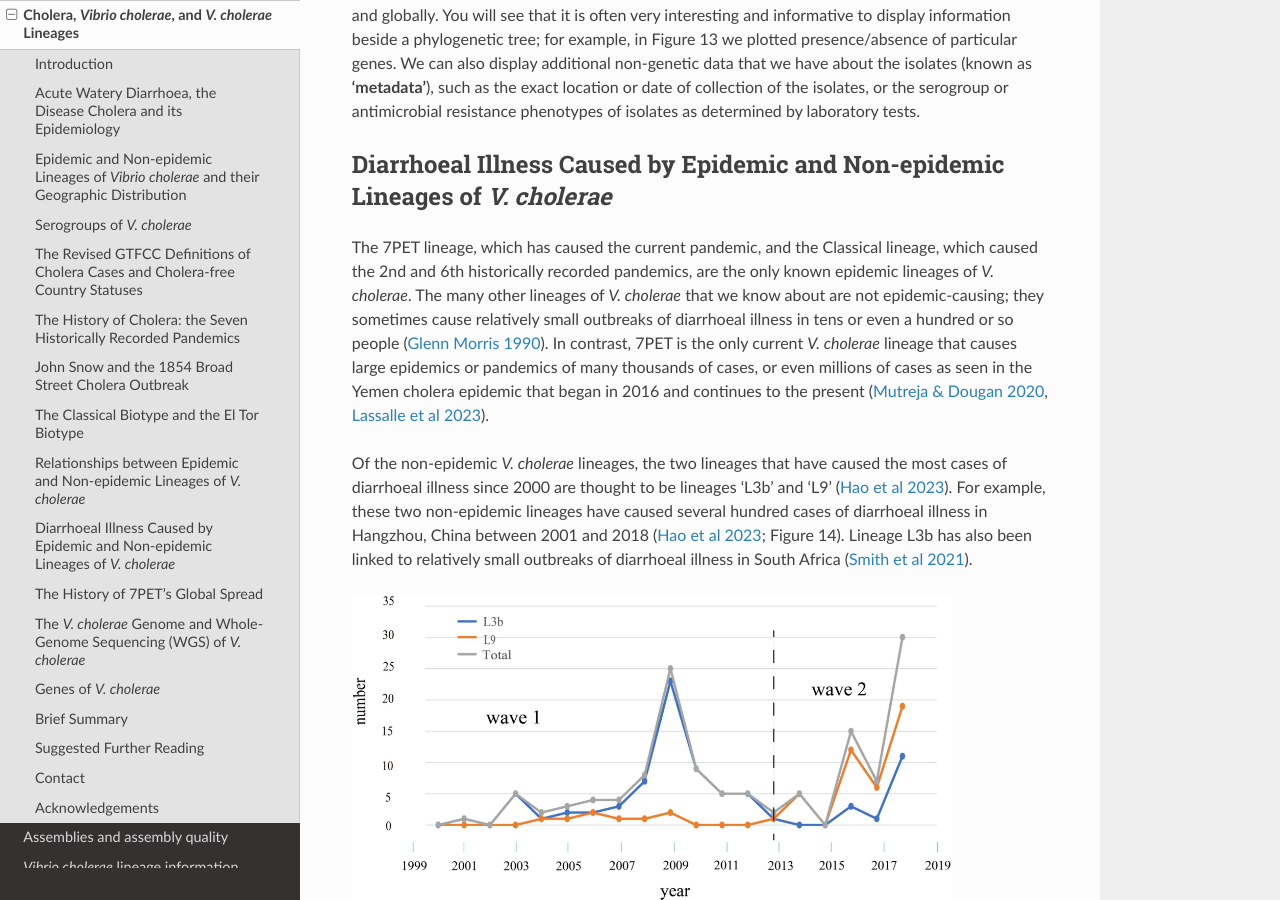
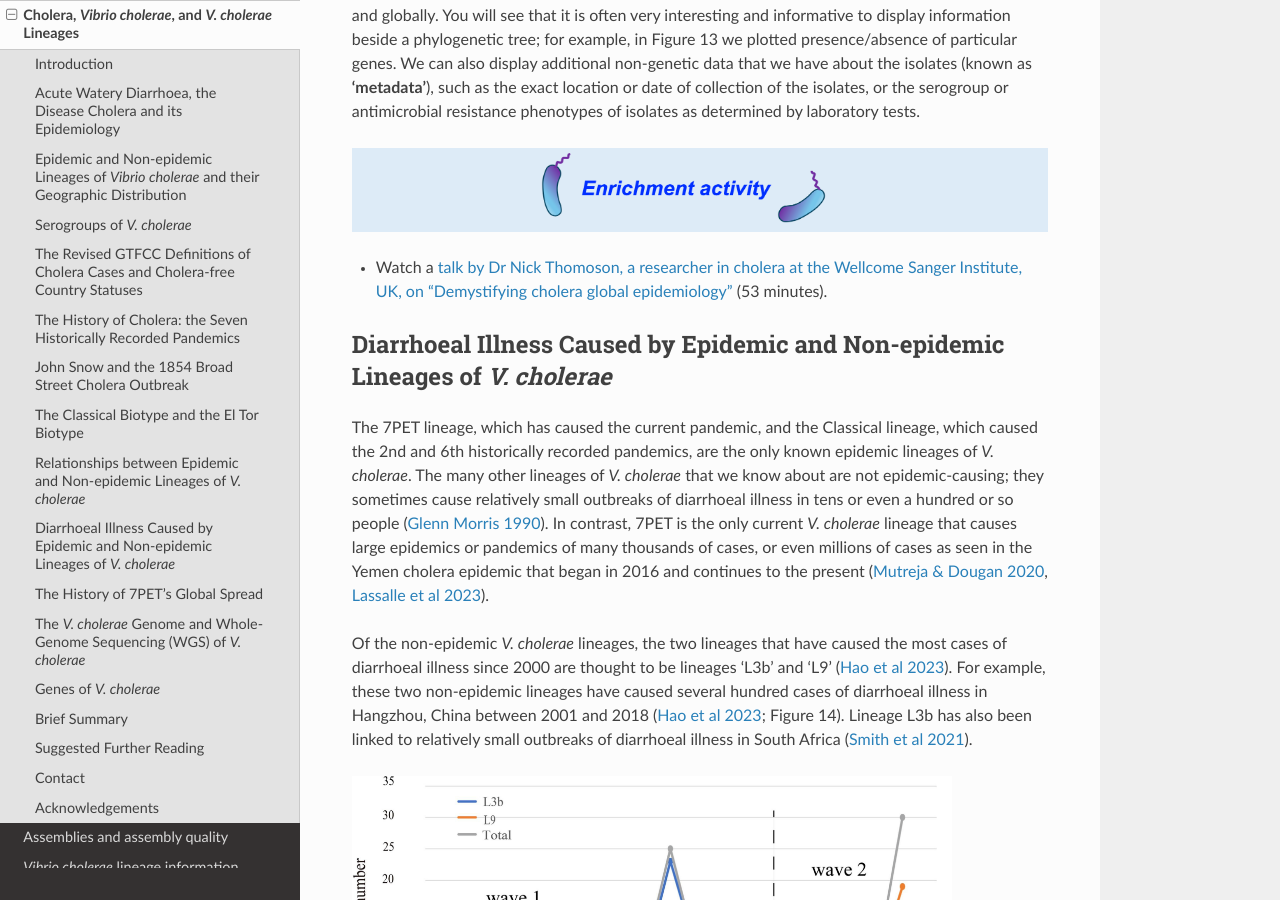
Before and after one commit to avrilcoghlan/cholerabook, a Sphinx documentation site: the page built from docs/source/vibriogenomes.rst, in a window 1280 px wide and 900 px high, scrolled down 13868 px. Built offline with Sphinx 7.4.7 and the Read the Docs theme 2.0.0, drawn with Linux system fonts in a browser that asks for light colours.

Commit message:
Update vibriogenomes.rst

```diff
--- a/docs/source/vibriogenomes.rst
+++ b/docs/source/vibriogenomes.rst
@@ -437,6 +437,13 @@ beside a phylogenetic tree; for example, in Figure 13 we plotted presence/absenc
 non-genetic data that we have about the isolates (known as **'metadata'**), such as the exact location or date of collection of the isolates, or
 the serogroup or antimicrobial resistance phenotypes of isolates as determined by laboratory tests.
 
+.. image:: Activity.png
+  :width: 1050
+
+* Watch a `talk by Dr Nick Thomoson, a researcher in cholera at the Wellcome Sanger Institute, UK, on "Demystifying cholera global epidemiology"`_ (53 minutes).
+
+.. _talk by Dr Nick Thomoson, a researcher in cholera at the Wellcome Sanger Institute, UK, on "Demystifying cholera global epidemiology": https://www.youtube.com/watch?v=4Z_M8J8RfTs
+
 Diarrhoeal Illness Caused by Epidemic and Non-epidemic Lineages of *V. cholerae*
 --------------------------------------------------------------------------------
 
```
